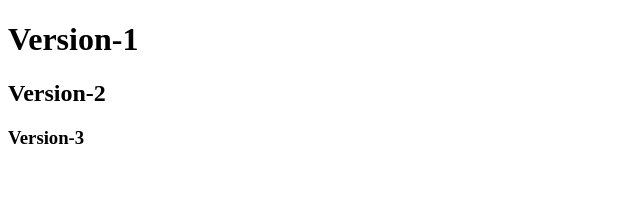
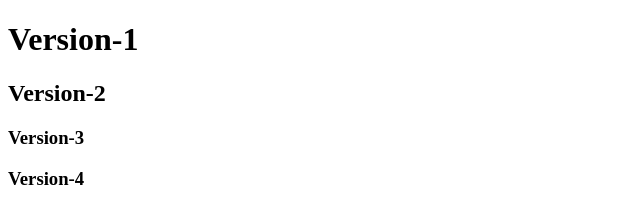
Before and after one commit to Sripriya8/Version, a plain HTML site: page index.html in a window 1280 px wide. Shown: the full height of the page, 0-640 px from the left. Drawn offline with Linux system fonts and the light colour scheme.

Commit message:
Version-4

```diff
--- a/index.html
+++ b/index.html
@@ -9,5 +9,6 @@
     <h1>Version-1</h1>
     <h2>Version-2</h2>
     <h3>Version-3</h3>
+    <h3>Version-4</h3>
 </body>
 </html>
```
